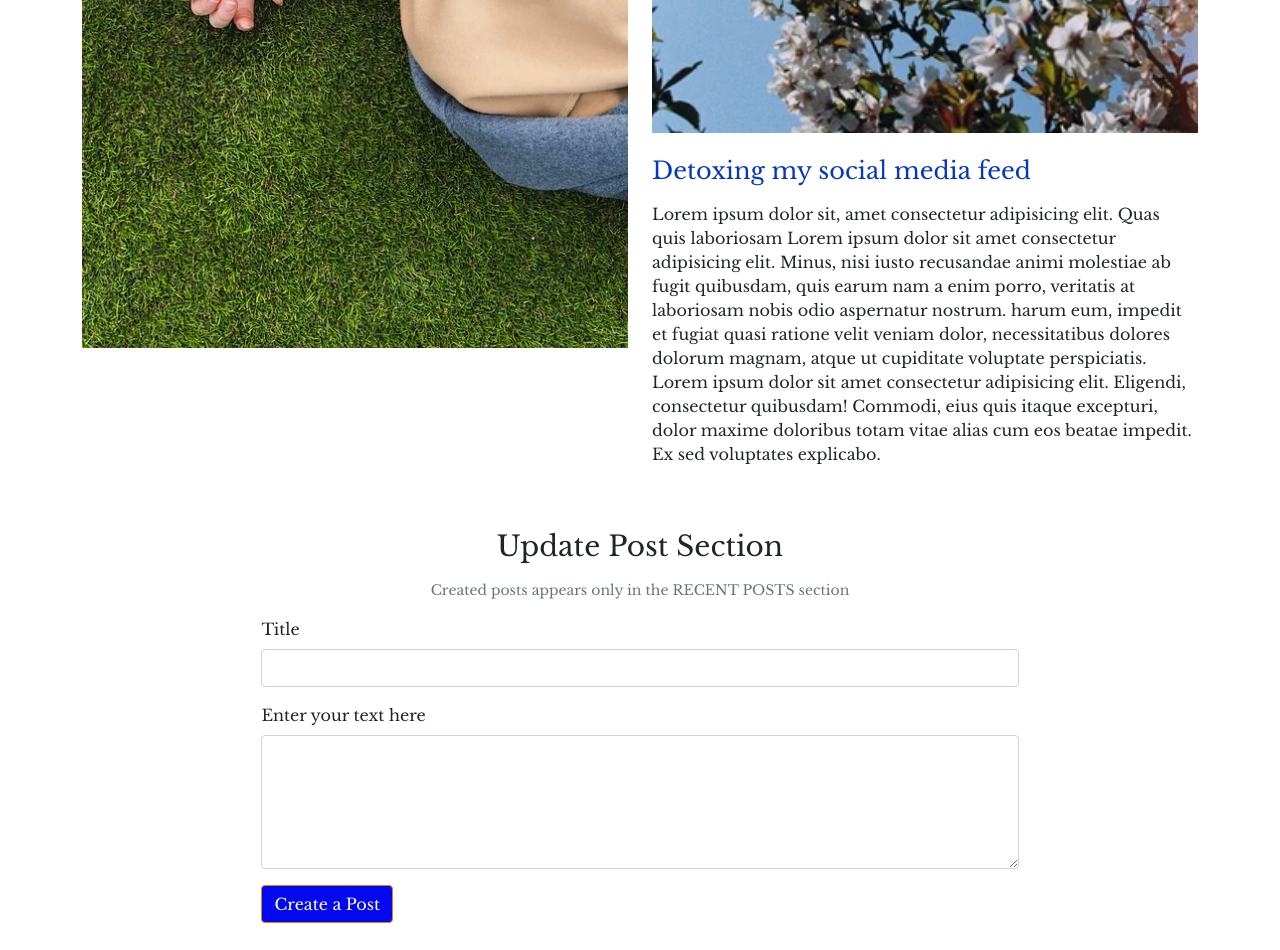
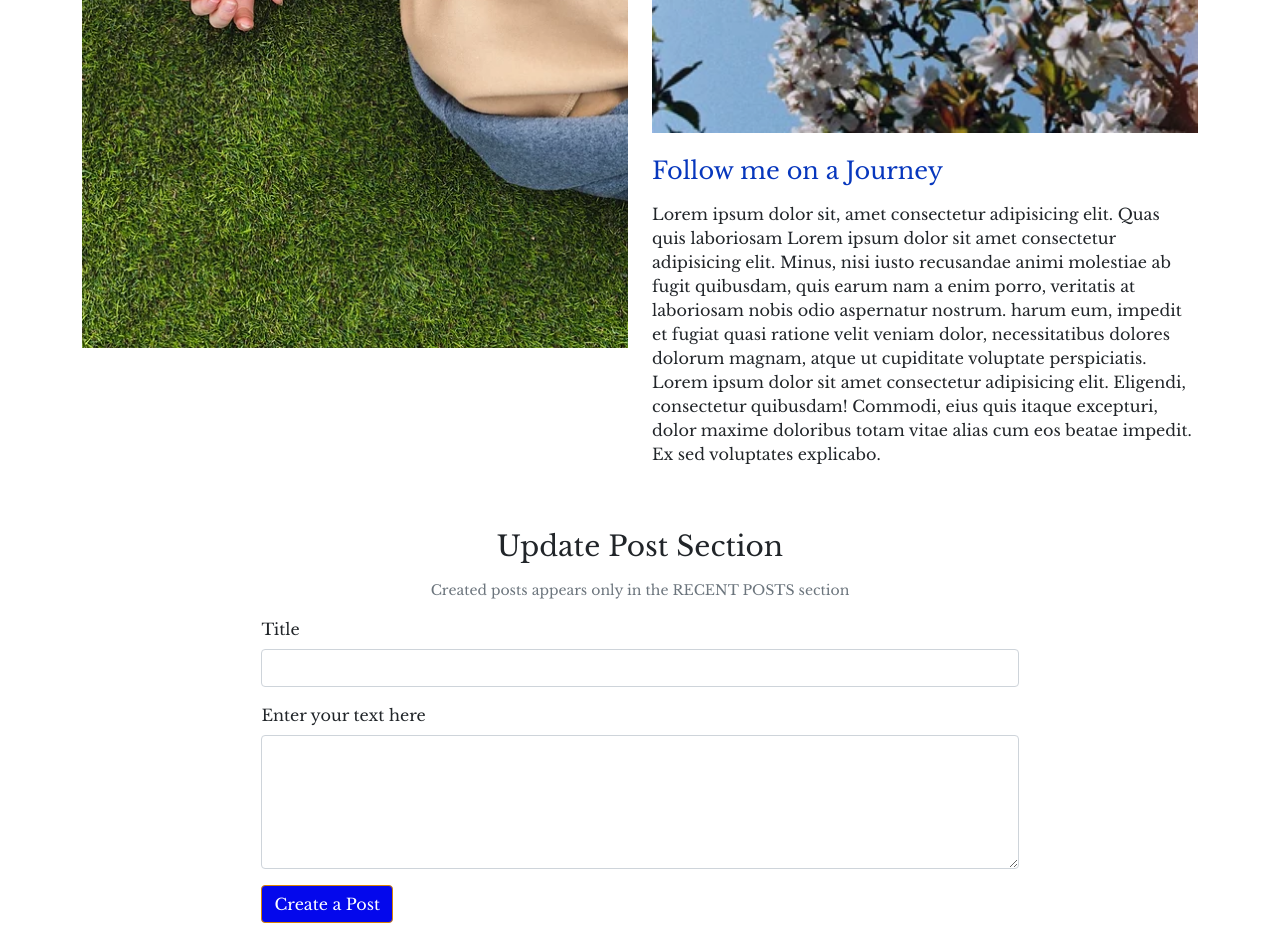
Before and after one commit to Ceejay712/BlogWeb, a plain HTML site: page index.html in a window 1280 px wide. Shown: the part 840-1790 px from the top of the page. Drawn offline with nearby package versions, Linux system fonts and the light colour scheme; no server answers.

Commit message:
Update index.html

```diff
--- a/index.html
+++ b/index.html
@@ -4,7 +4,7 @@
     <meta charset="UTF-8">
     <meta http-equiv="X-UA-Compatible" content="IE=edge">
     <meta name="viewport" content="width=device-width, initial-scale=1.0">
-    <title>Vault Life</title>
+    <title>Living Free</title>
     <link rel="preconnect" href="https://fonts.googleapis.com">
     <link rel="preconnect" href="https://fonts.gstatic.com" crossorigin>
     <link href="https://fonts.googleapis.com/css2?family=Libre+Baskerville:wght@400;700&display=swap" rel="stylesheet">
@@ -50,7 +50,7 @@
                         <div class="img2-div parallax">
 
                         </div>
-                        <h4 class="pt-4 pb-2 main-color">Detoxing my social media feed</h4>
+                        <h4 class="pt-4 pb-2 main-color">Follow me on a Journey</h4>
                         <p class="fs-6">Lorem ipsum dolor sit, amet consectetur adipisicing elit. Quas quis laboriosam Lorem ipsum dolor sit amet consectetur adipisicing elit. Minus, nisi iusto recusandae animi molestiae ab fugit quibusdam, quis earum nam a enim porro, veritatis at laboriosam nobis odio aspernatur nostrum. harum eum, impedit et fugiat quasi ratione velit veniam dolor, necessitatibus dolores dolorum magnam, atque ut cupiditate voluptate perspiciatis. Lorem ipsum dolor sit amet consectetur adipisicing elit. Eligendi, consectetur quibusdam! Commodi, eius quis itaque excepturi, dolor maxime doloribus totam vitae alias cum eos beatae impedit. Ex sed voluptates explicabo.</p>
                     </div>
                 </div>
@@ -97,7 +97,7 @@
         </div>
     </section>
 
-    <footer style="background-color:rgb(18, 109, 214));">
+    <footer style="background-color:rgb(18, 109, 214);">
         <div class="container pt-5 pb-5">
             <div class="row pt-3 pb-3">
                 <div class="col-lg-3 col-md-6 text-center">
@@ -131,8 +131,6 @@
         </div>
     </footer>
 
-
-
   <!-- JavaScript Bundle with Popper -->
     <script src="./js/bootstrap.min.js"></script>
   <script src="./js/app.js"></script>
```
